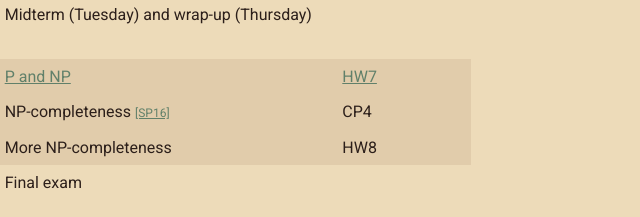
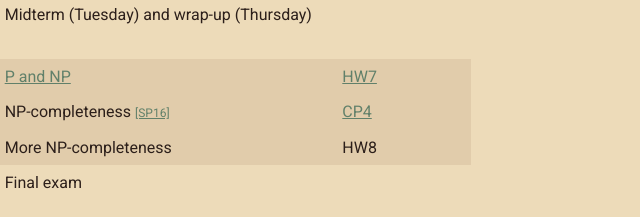
Before and after one commit to ND-CSE-30151-SP17/spring-2017, a plain HTML site: page www/index.html in a window 1280 px wide. Shown: the part 3888-4105 px from the top of the page, 487-1127 px from the left. Drawn offline with Linux system fonts and the light colour scheme.

Commit message:
post cp4

```diff
--- a/www/index.html
+++ b/www/index.html
@@ -328,7 +328,7 @@ Tue 7&ndash;9pm, B011 DeBartolo
 <tr class="unit">
   <td>04/25</td>
   <td>NP-completeness <a class="old" href="http://nbviewer.ipython.org/github/ND-CSE-30151/Spring-2016/blob/master/notes/week12/week12.ipynb">[SP16]</a></td>
-  <td>CP4</td>
+  <td><a href="../hw/cp4.pdf">CP4</a></td>
 </tr>
 <tr class="unit">
   <td>05/02</td>
@@ -363,8 +363,8 @@ Tue 7&ndash;9pm, B011 DeBartolo
 
     <p>Finally, in Project 4, your regular expressions will metamorphose into a full-fledged programming language. As a taste, here's a program that factorizes a number written in unary notation:
 
-<pre><code>(:#)111*(:#)111*((:#)111*)*
-{x*(#1:x#)1*)*}
+<pre><code>(:#)111*(:#)111*((:#)111*)*;
+{x*(#1:x#)1*)*};
 ((x:1)*#)*
 </code></pre>
 Beautiful, right? Here are some ground rules.
```
Also changed, not shown: 1 other file.
